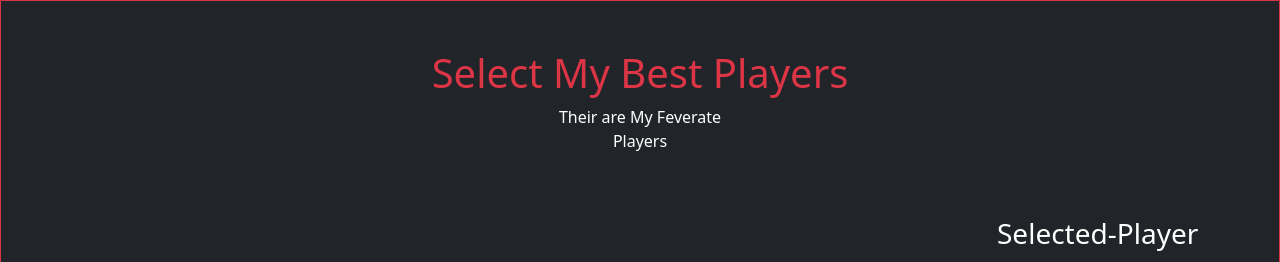
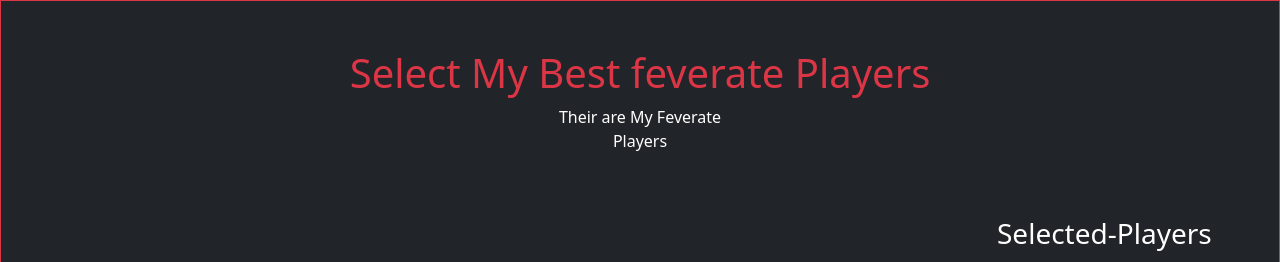
Before and after one commit to 0178811jes/best-five, a plain HTML site: page index.html in a window 1280 px wide. Shown: the top 262 px of the page. Drawn offline with nearby package versions, Linux system fonts and the light colour scheme.

Commit message:
same changes added

```diff
--- a/index.html
+++ b/index.html
@@ -4,7 +4,7 @@
     <meta charset="UTF-8">
     <meta http-equiv="X-UA-Compatible" content="IE=edge">
     <meta name="viewport" content="width=device-width, initial-scale=1.0">
-    <title>Select My Best Players</title>
+    <title>Select My Best feveratePlayers</title>
     <link href="https://cdn.jsdelivr.net/npm/bootstrap@5.2.0/dist/css/bootstrap.min.css" rel="stylesheet"
     integrity="sha384-gH2yIJqKdNHPEq0n4Mqa/HGKIhSkIHeL5AyhkYV8i59U5AR6csBvApHHNl/vI1Bx" crossorigin="anonymous">
     <style>
@@ -17,7 +17,7 @@
 <body class="border border-danger bg-dark text-white pt-5 pb-5">
   <!-- //header// start -->
     <header class="text-center text-danger">
-        <h1 class=" ">Select My Best Players</h1>
+        <h1 class=" ">Select My Best feverate Players</h1>
        <p class="text-white">Their are My Feverate <br>Players </p>
     </header>
     <!-- //header// end -->
@@ -86,7 +86,7 @@
           <section>
               <div class="ms-10">
                   <div class="container">
-                      <h3 class="mt-5">Selected-Player</h3>
+                      <h3 class="mt-5">Selected-Players</h3>
                       <ul id="list-container">
 
 
```
Lines whose indentation alone changed are shown as unchanged.
